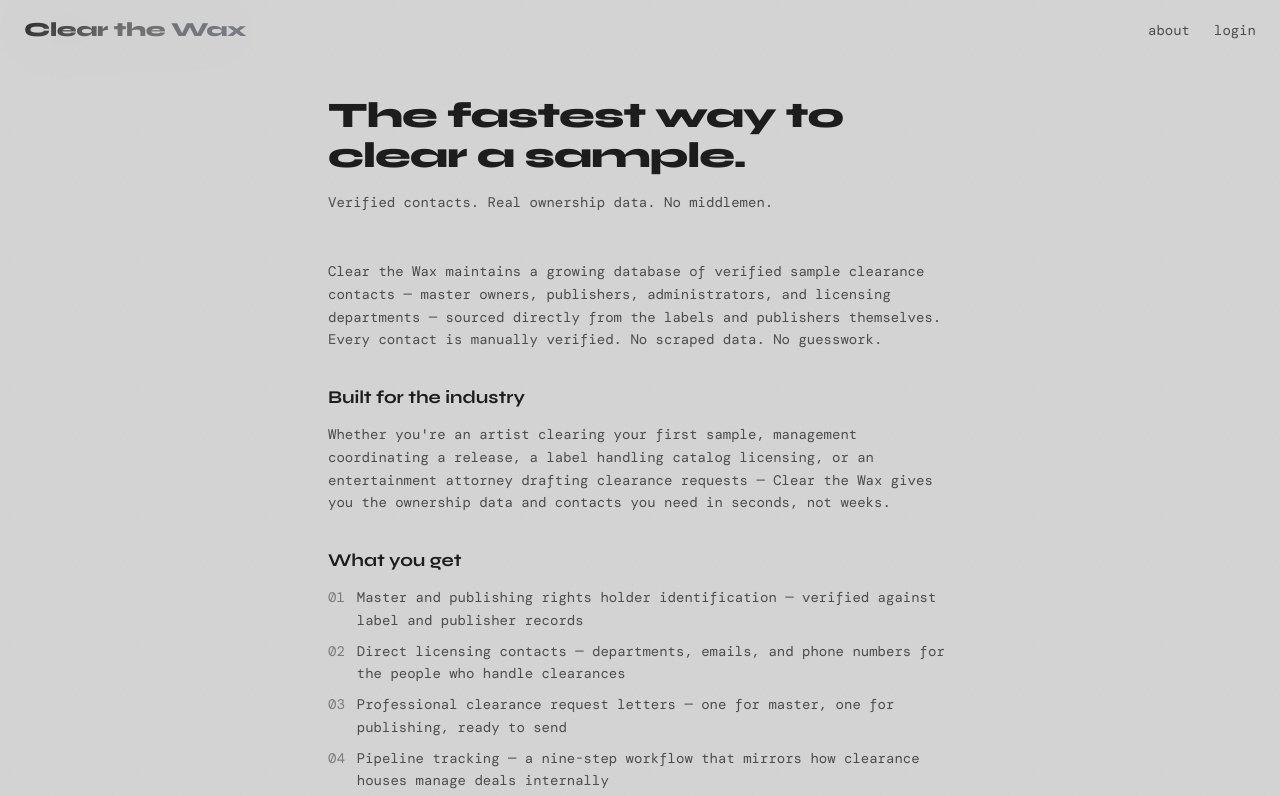
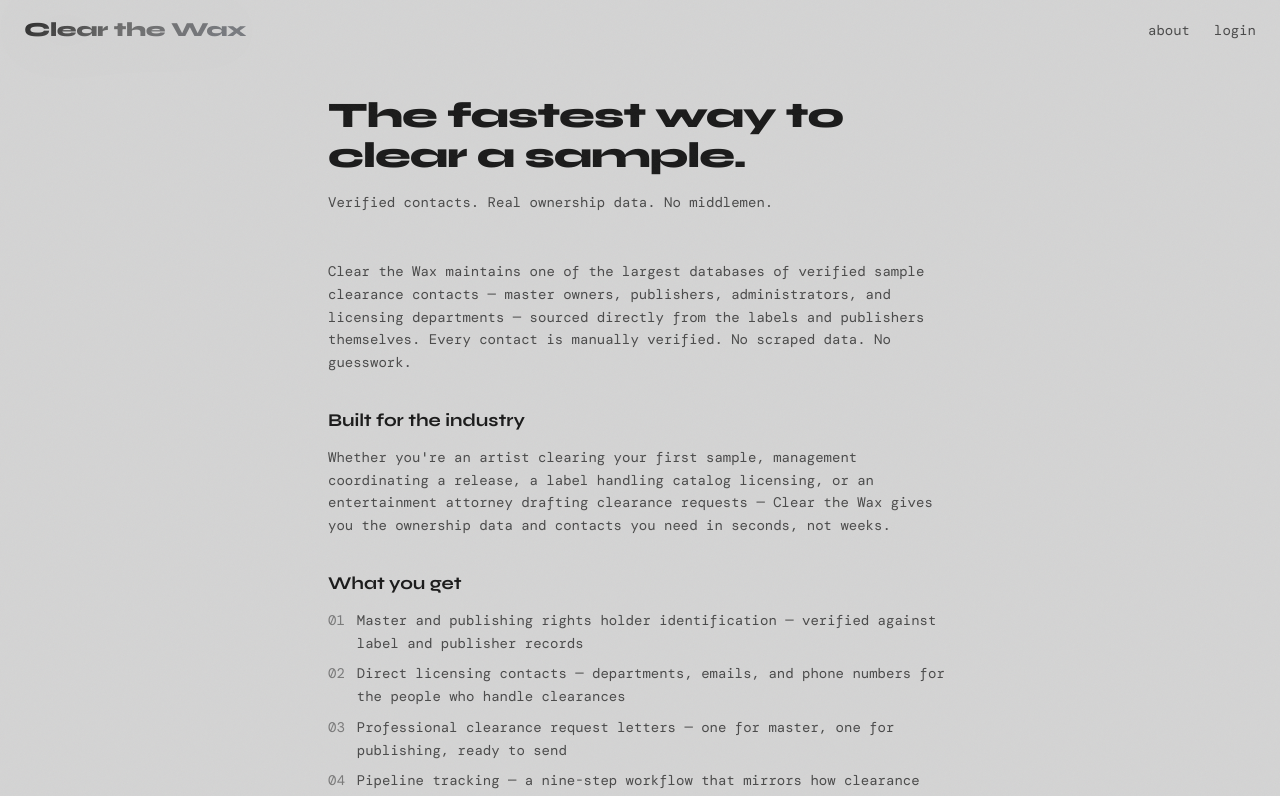
Before and after one commit to buildmoreandmore-cpu/coastisclear, a Next.js app: page /about in a window 1280 px wide. Shown: the top 796 px of the page. Built offline with nearby package versions, Linux system fonts and the light colour scheme; no server answers; a web font is replaced by a local one.

Commit message:
Update about page: one of the largest databases
Co-Authored-By: Claude Opus 4.6 <noreply@anthropic.com>

```diff
--- a/src/app/about/page.tsx
+++ b/src/app/about/page.tsx
@@ -10,7 +10,7 @@ export default function AboutPage() {
 
       <div className="space-y-8 font-mono text-sm text-[var(--text-mid)] leading-relaxed">
         <p>
-          Clear the Wax maintains a growing database of verified sample clearance
+          Clear the Wax maintains one of the largest databases of verified sample clearance
           contacts — master owners, publishers, administrators, and licensing
           departments — sourced directly from the labels and publishers themselves.
           Every contact is manually verified. No scraped data. No guesswork.
```
